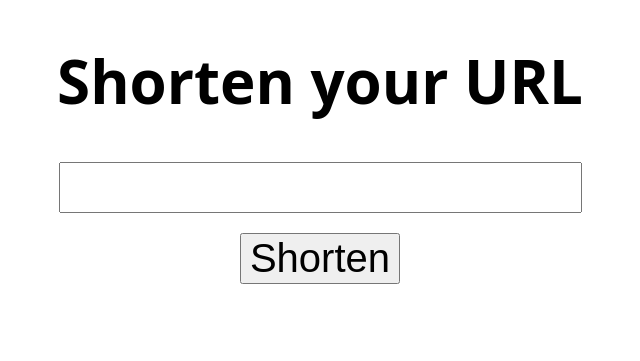
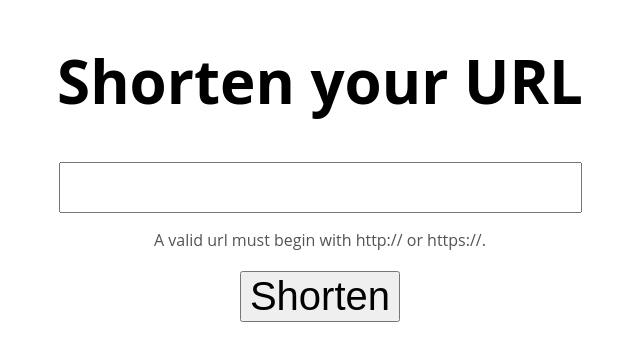
Before and after one commit to nunref/small_url, a Flask app: page / in a window 1280 px wide. Shown: the top 361 px of the page, without its empty margins (320-960 px from the left). Run offline with Flask 3, Linux system fonts and the light colour scheme.

Commit message:
feat: added validation to the urls.

```diff
--- a/static/main.css
+++ b/static/main.css
@@ -32,3 +32,8 @@ p {
 h2 {
   text-align: center;
 }
+
+.input_advice {
+    font-size: 80%;
+    color: #545454;
+}
--- a/templates/main.html
+++ b/templates/main.html
@@ -14,7 +14,9 @@
                 id="url"
                 name="url_input"
                 required
+                pattern="https?:\/\/.*"
             />
+            <p class="input_advice">A valid url must begin with http:// or https://.</p>
             <button>Shorten</button>
         </form>
     </body>
```
Also changed, not shown: README.md.
